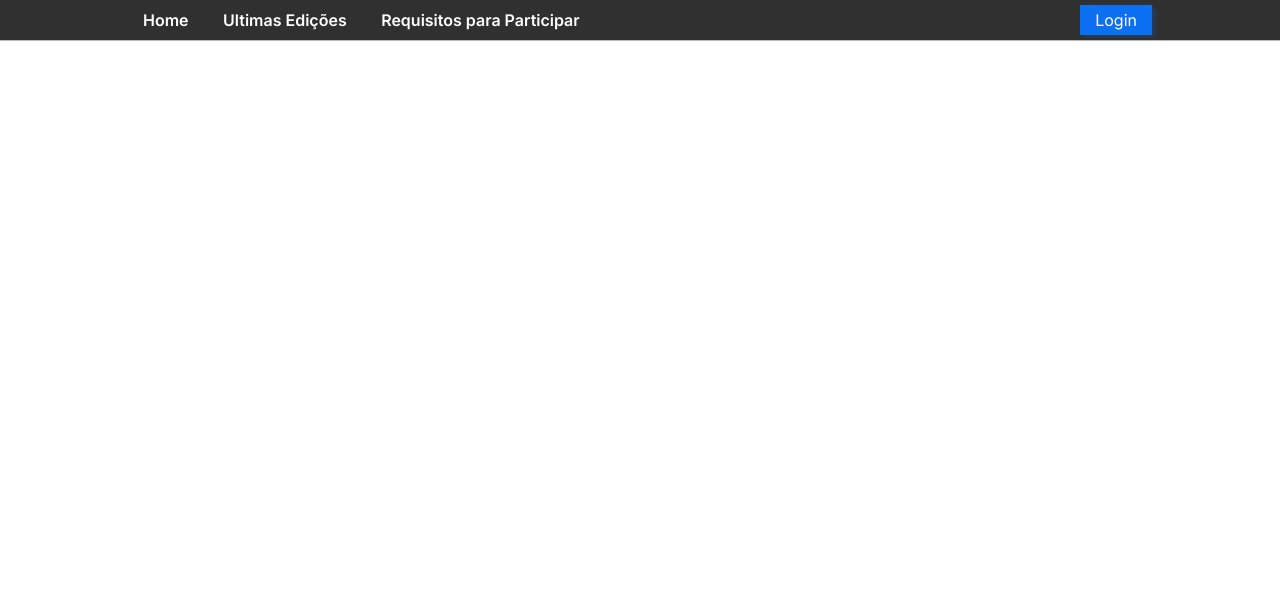
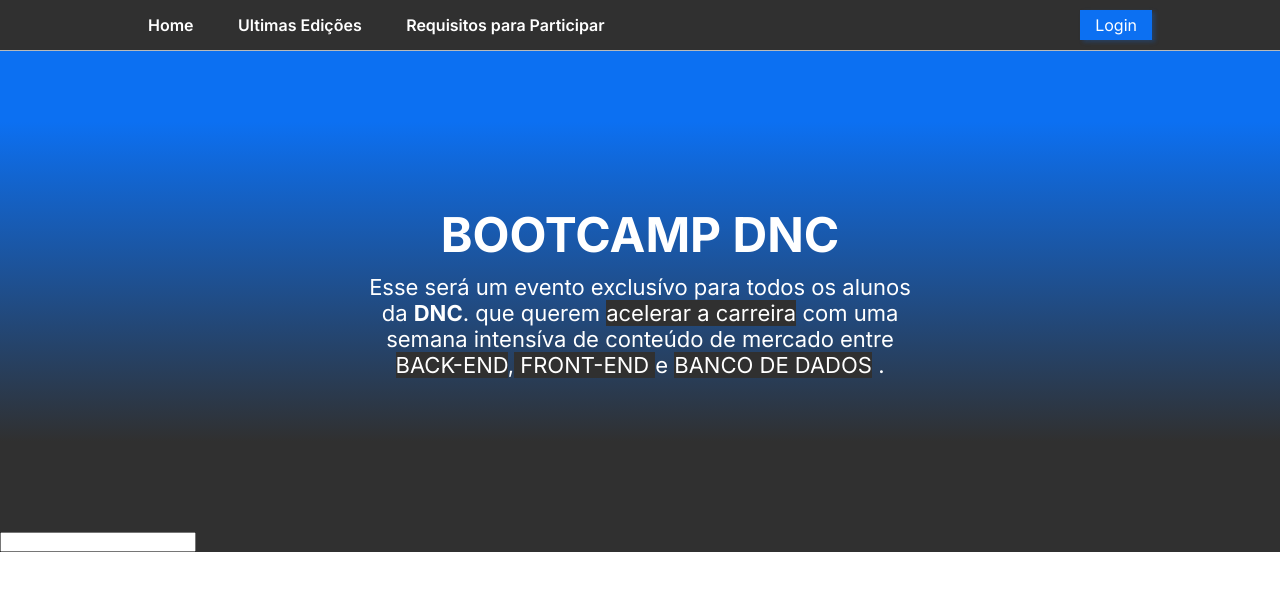
Before and after one commit to laurentino01/bootcampdnc-landingpage-exercicio, a plain HTML site: page index.html in a window 1280 px wide. Drawn offline with Linux system fonts and the light colour scheme.

Commit message:
hero feita

```diff
--- a/index.html
+++ b/index.html
@@ -16,5 +16,25 @@
       </div>
       <button>Login</button>
     </nav>
+    <section>
+      <header id="hero">
+        <h1>Bootcamp <strong> DNC</strong></h1>
+
+        <h2>
+          Esse será um evento exclusívo para todos os alunos <br />da
+          <strong>DNC</strong>. que querem
+          <span class="hero__paragraph-decor">acelerar a carreira</span> com uma
+          <br />semana intensíva de conteúdo de mercado entre<br />
+          <span class="hero__paragraph-decor"> BACK-END</span>,<span
+            class="hero__paragraph-decor"
+          >
+            FRONT-END </span
+          >e <span class="hero__paragraph-decor">BANCO DE DADOS</span> .
+        </h2>
+      </header>
+      <form action="">
+        <input type="text" />
+      </form>
+    </section>
   </body>
 </html>
--- a/style.css
+++ b/style.css
@@ -9,18 +9,21 @@
   box-sizing: border-box;
   font-family: "Inter", sans-serif;
 }
-
+body {
+  background: linear-gradient(180deg, #0c70f2 22%, #303030 80%);
+  background-repeat: no-repeat;
+}
 #menuPrincipal {
   background-color: var(--black);
   display: flex;
   justify-content: space-between;
   align-items: center;
-  padding: 5px 10%;
+  padding: 10px 10%;
   border-bottom: 1px solid #bababa;
 }
 #menuPrincipal a {
-  padding: 10px;
-  margin: 10px 5px;
+  padding: 15px 10px;
+  margin: 10px;
   color: white;
   text-decoration: none;
   font-size: 16px;
@@ -43,3 +46,25 @@
   background-color: #2d83f3;
   transition: 0.5s;
 }
+#hero {
+  display: flex;
+  justify-content: center;
+  align-items: center;
+  flex-direction: column;
+  height: 60vh;
+  text-align: center;
+  color: white;
+  padding: 0 20%;
+}
+#hero h1 {
+  font-size: 48px;
+  margin-bottom: 10px;
+  text-transform: uppercase;
+}
+#hero h2 {
+  font-size: 22px;
+  font-weight: 400;
+}
+#hero .hero__paragraph-decor {
+  background-color: #303030;
+}
```
